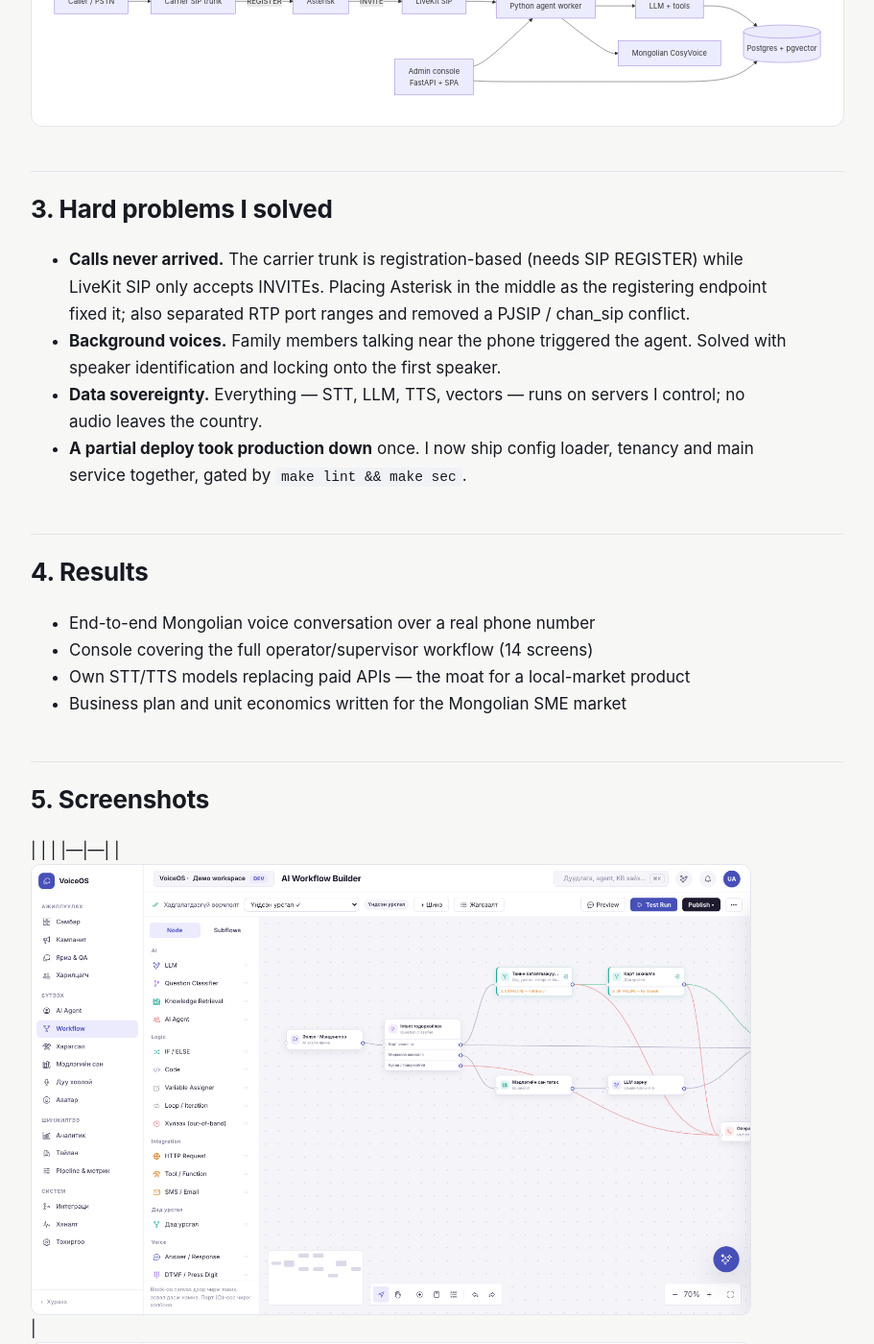
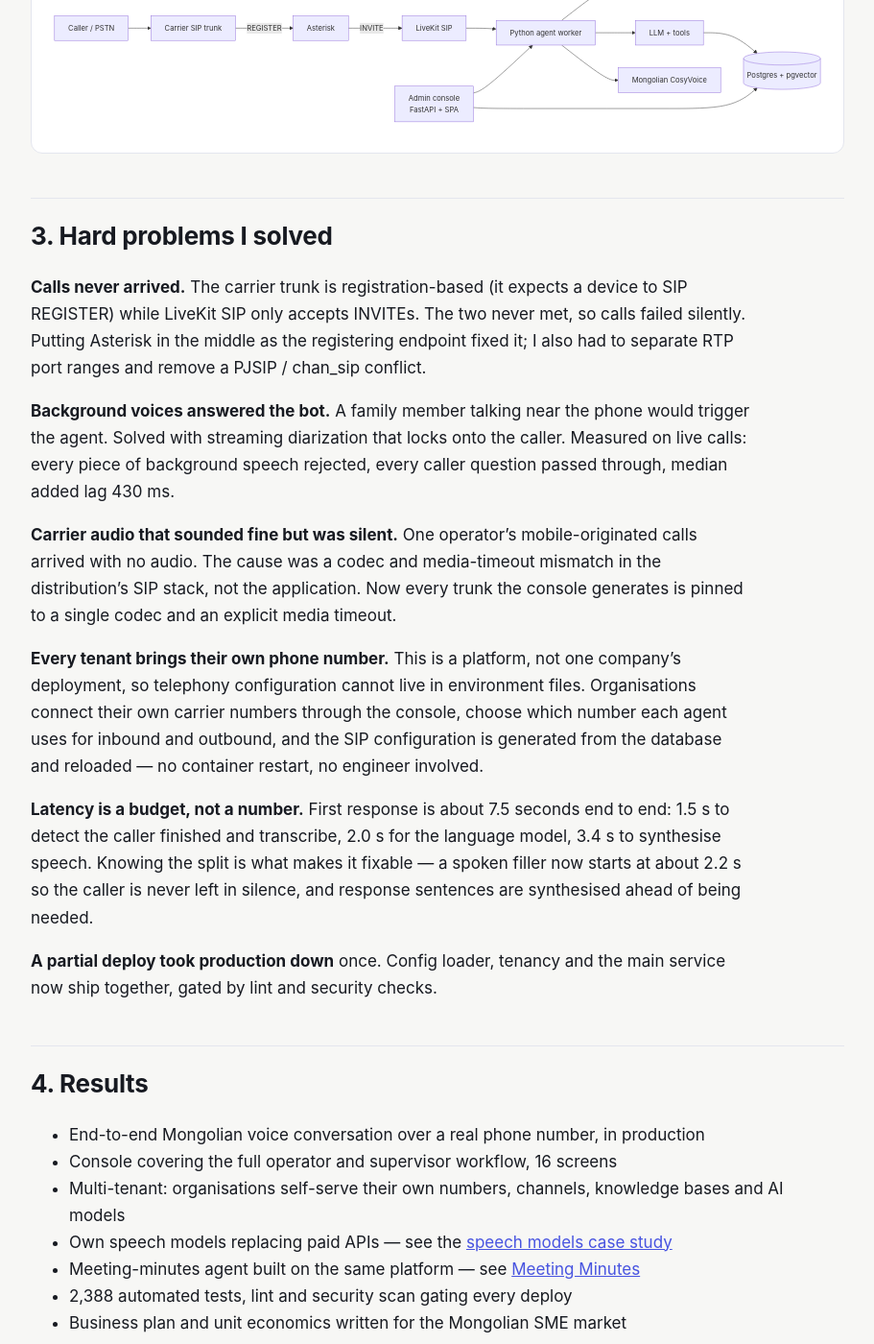
Before and after one commit to enkhbatg/portfolio, a Jekyll site: the page built from voiceos/README.md, in a window 1280 px wide and 1400 px high, scrolled down 2024 px. Shown: the whole window at 96% size, without its empty margins (184-1095 px from the left). Built offline with Jekyll 4.4.1, drawn with Linux system fonts in a browser that asks for light colours; our own code applies the rules of GitHub Pages for plain Markdown files; some of the changed text lies outside the part shown.

Commit message:
Add speech models and meeting minutes case studies; update VoiceOS with measured results

````diff
--- a/voiceos/README.md
+++ b/voiceos/README.md
@@ -2,7 +2,7 @@
 
 > A customer calls a normal phone number. An AI operator answers in Mongolian, understands the request, looks up the customer's data, and resolves it — or hands over to a human. Supervisors watch it live in a console.
 
-**Role:** solo builder (product, architecture, backend, console UI, ML fine-tuning) · **Period:** Jul – Sep 2026 · **Status:** ran in production on a real PSTN number; now on local UAT after the hosting contract ended.
+**Role:** solo builder (product, architecture, backend, console UI, ML fine-tuning) · **Period:** Jul 2026 – present · **Status:** live in production on a real phone number
 
 ---
 
@@ -19,12 +19,13 @@
 - Live-call dashboard and call history with full transcripts and audio
 - Conversation review with per-turn latency and cost
 - Drag-and-drop **workflow canvas** with draft / publish safety
+- **Meeting minutes agent** — recordings to official minutes and per-person action emails ([case study](../meeting-minutes/))
 - Hierarchical **RAG knowledge base** (Postgres + pgvector), 590+ documents in production
 - Integrations hub: SIP, channels (phone, Messenger, WhatsApp, SMS, web chat), API keys, iPaaS recipes, retention & compliance
 - Outbound dialler for reminders and confirmations
 - Multi-tenant (row-level security), RBAC, MFA / LDAP, CSP and audit log — hardened to bank security requirements
 
-**Mongolian speech models** — fine-tuned **Whisper** (STT) and **CosyVoice 3** (TTS) on Mongolian data; A/B-tested prosody and speed; speaker-lock filter to ignore background speech.
+**Mongolian speech models** — fine-tuned **Whisper** (speech to text) and **CosyVoice 3** (text to speech) on Mongolian data, with Kazakh support for the Bayan-Ölgii region. Word error rate on Mongolian drops from 94 to 15 after fine-tuning. Full write-up: [Mongolian Speech Models](../speech-models/).
 
 **Avatar (experimental)** — MuseTalk lip-sync avatar streamed through LiveKit: ~300 ms per frame, 22 fps on a single RTX 4090.
 
@@ -44,15 +45,26 @@
 ```
 
 ## 3. Hard problems I solved
-- **Calls never arrived.** The carrier trunk is registration-based (needs SIP REGISTER) while LiveKit SIP only accepts INVITEs. Placing Asterisk in the middle as the registering endpoint fixed it; also separated RTP port ranges and removed a PJSIP / chan_sip conflict.
-- **Background voices.** Family members talking near the phone triggered the agent. Solved with speaker identification and locking onto the first speaker.
-- **Data sovereignty.** Everything — STT, LLM, TTS, vectors — runs on servers I control; no audio leaves the country.
-- **A partial deploy took production down** once. I now ship config loader, tenancy and main service together, gated by `make lint && make sec`.
+
+**Calls never arrived.** The carrier trunk is registration-based (it expects a device to SIP REGISTER) while LiveKit SIP only accepts INVITEs. The two never met, so calls failed silently. Putting Asterisk in the middle as the registering endpoint fixed it; I also had to separate RTP port ranges and remove a PJSIP / chan_sip conflict.
+
+**Background voices answered the bot.** A family member talking near the phone would trigger the agent. Solved with streaming diarization that locks onto the caller. Measured on live calls: every piece of background speech rejected, every caller question passed through, median added lag 430 ms.
+
+**Carrier audio that sounded fine but was silent.** One operator's mobile-originated calls arrived with no audio. The cause was a codec and media-timeout mismatch in the distribution's SIP stack, not the application. Now every trunk the console generates is pinned to a single codec and an explicit media timeout.
+
+**Every tenant brings their own phone number.** This is a platform, not one company's deployment, so telephony configuration cannot live in environment files. Organisations connect their own carrier numbers through the console, choose which number each agent uses for inbound and outbound, and the SIP configuration is generated from the database and reloaded — no container restart, no engineer involved.
+
+**Latency is a budget, not a number.** First response is about 7.5 seconds end to end: 1.5 s to detect the caller finished and transcribe, 2.0 s for the language model, 3.4 s to synthesise speech. Knowing the split is what makes it fixable — a spoken filler now starts at about 2.2 s so the caller is never left in silence, and response sentences are synthesised ahead of being needed.
+
+**A partial deploy took production down** once. Config loader, tenancy and the main service now ship together, gated by lint and security checks.
 
 ## 4. Results
-- End-to-end Mongolian voice conversation over a real phone number
-- Console covering the full operator/supervisor workflow (14 screens)
-- Own STT/TTS models replacing paid APIs — the moat for a local-market product
+- End-to-end Mongolian voice conversation over a real phone number, in production
+- Console covering the full operator and supervisor workflow, 16 screens
+- Multi-tenant: organisations self-serve their own numbers, channels, knowledge bases and AI models
+- Own speech models replacing paid APIs — see the [speech models case study](../speech-models/)
+- Meeting-minutes agent built on the same platform — see [Meeting Minutes](../meeting-minutes/)
+- 2,388 automated tests, lint and security scan gating every deploy
 - Business plan and unit economics written for the Mongolian SME market
 
 ## 5. Screenshots
````
Also changed, not shown: index.html (+28 -9 lines), meeting-minutes/README.md (added, +68 -0 lines), speech-models/README.md (added, +83 -0 lines), README.md.
